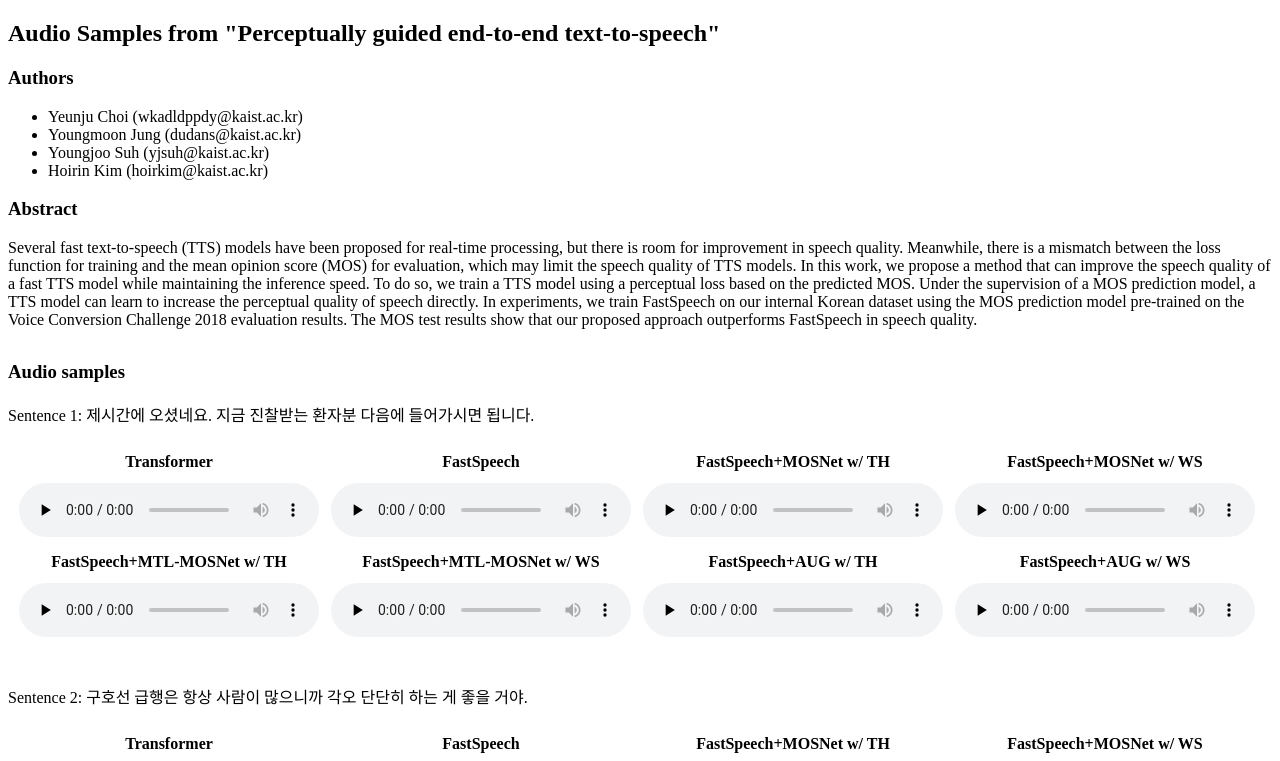
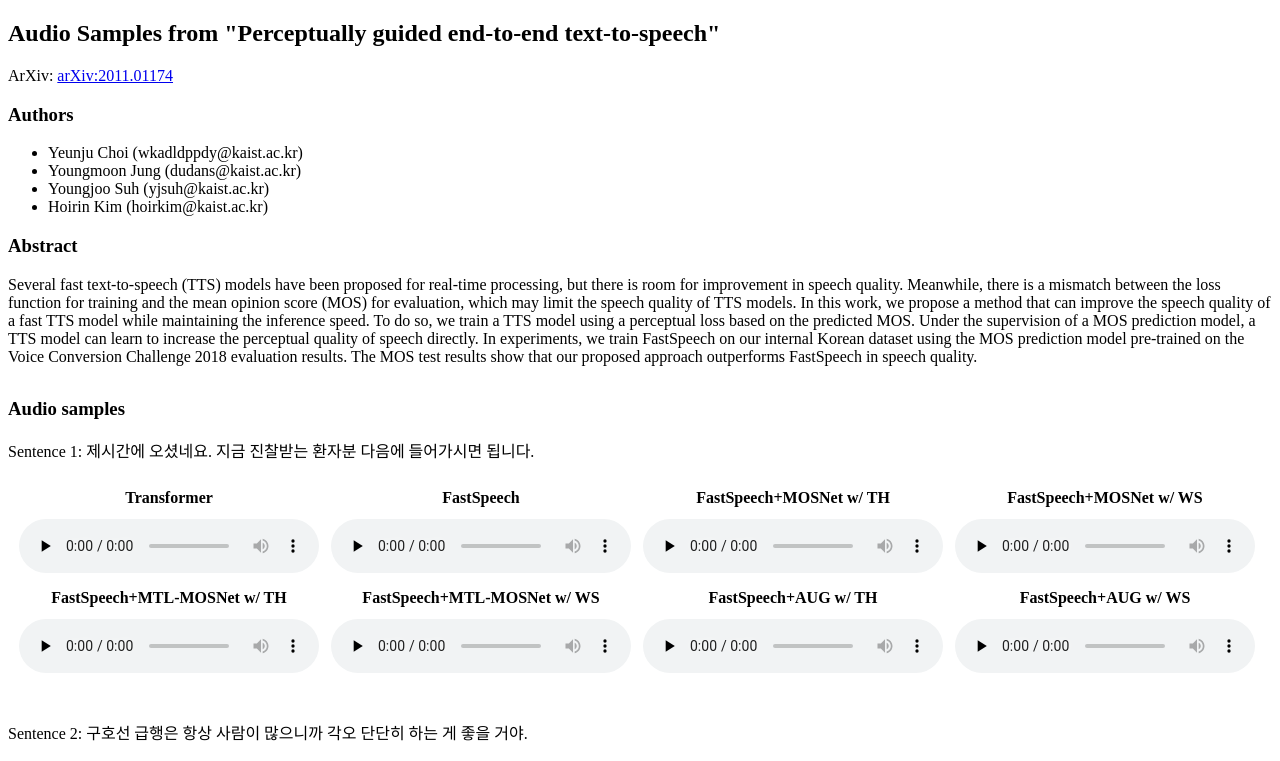
Before and after one commit to wkadldppdy/perceptualTTS, a plain HTML site: page index.html in a window 1280 px wide. Shown: the top 761 px of the page. Drawn offline with Linux system fonts and the light colour scheme.

Commit message:
Update index.html

```diff
--- a/index.html
+++ b/index.html
@@ -16,6 +16,7 @@
         <h1>Audio Samples from "Perceptually guided end-to-end text-to-speech"</h1>
     </header>
   </article>
+  <p>ArXiv: <a href="https://arxiv.org/abs/2011.01174">arXiv:2011.01174</a></p>
   <h3>Authors</h3>
     <ul>
       <li> Yeunju Choi (wkadldppdy@kaist.ac.kr) </li>
```
